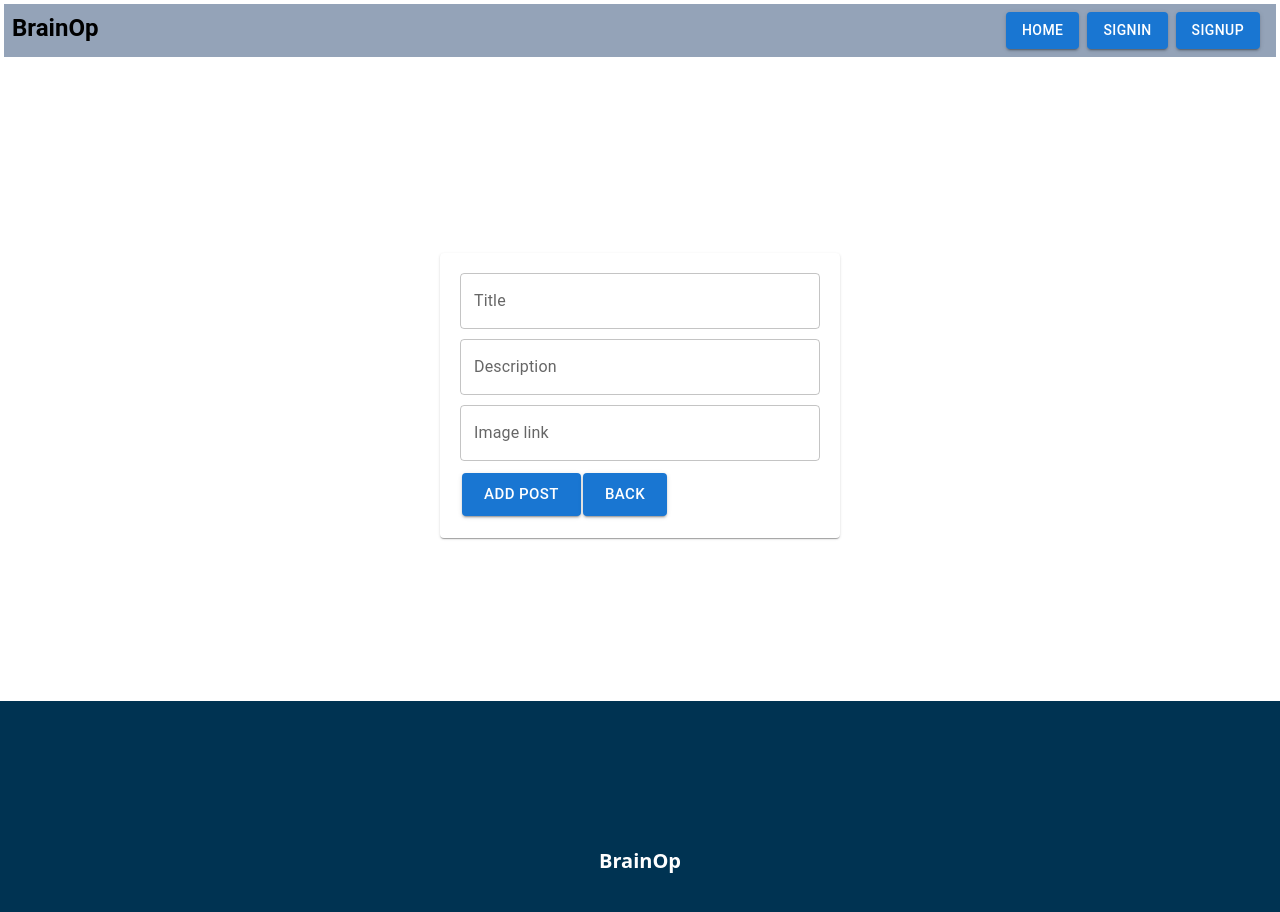
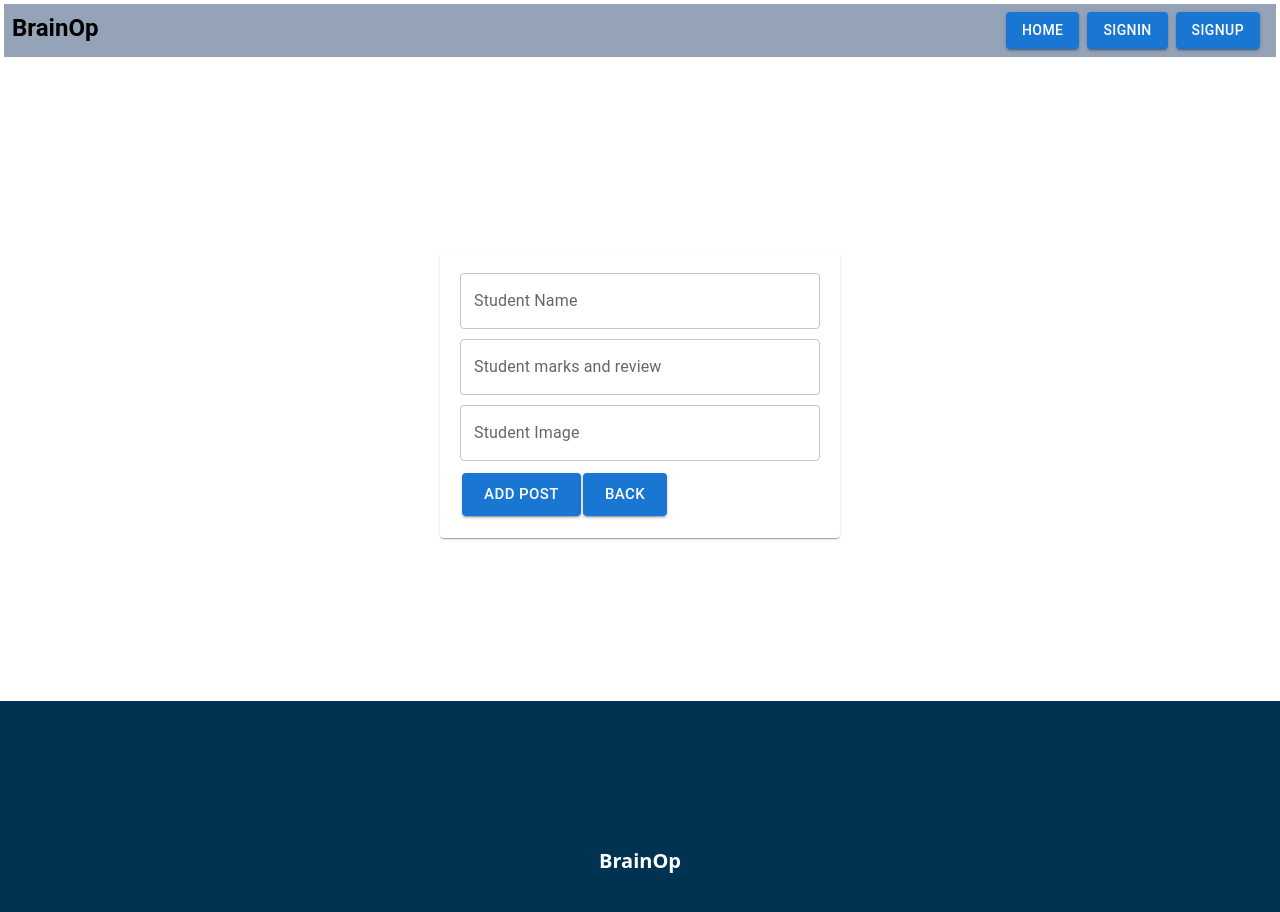
Before and after one commit to Jalaj028/BrainOp, a React (Vite) app in the folder frontend/: page /addPost in a window 1280 px wide. Shown: the top 912 px of the page. Built offline with nearby package versions, Linux system fonts and the light colour scheme; no server answers.

Commit message:
Update addPost.jsx

```diff
--- a/frontend/src/components/addPost.jsx
+++ b/frontend/src/components/addPost.jsx
@@ -19,7 +19,7 @@ function AddPost() {
                         setTitle(e.target.value)
                     }}
                     fullWidth={true}
-                    label="Title"
+                    label="Student Name"
                     variant="outlined"
                 />
 
@@ -29,7 +29,7 @@ function AddPost() {
                         setDescription(e.target.value)
                     }}
                     fullWidth={true}
-                    label="Description"
+                    label="Student marks and review"
                     variant="outlined"
                 />
 
@@ -39,7 +39,7 @@ function AddPost() {
                         setImage(e.target.value)
                     }}
                     fullWidth={true}
-                    label="Image link"
+                    label="Student Image"
                     variant="outlined"
                 />
 
```
